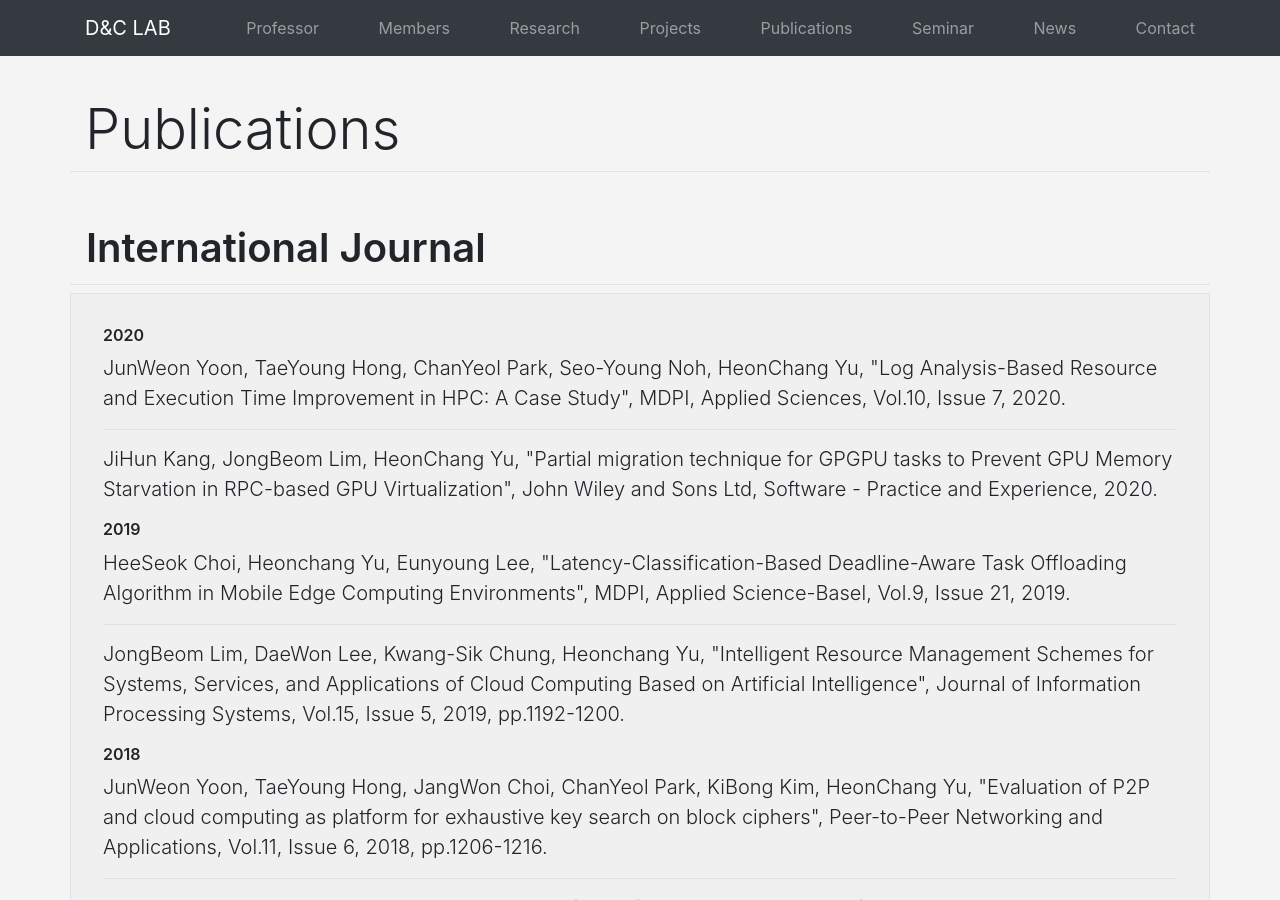
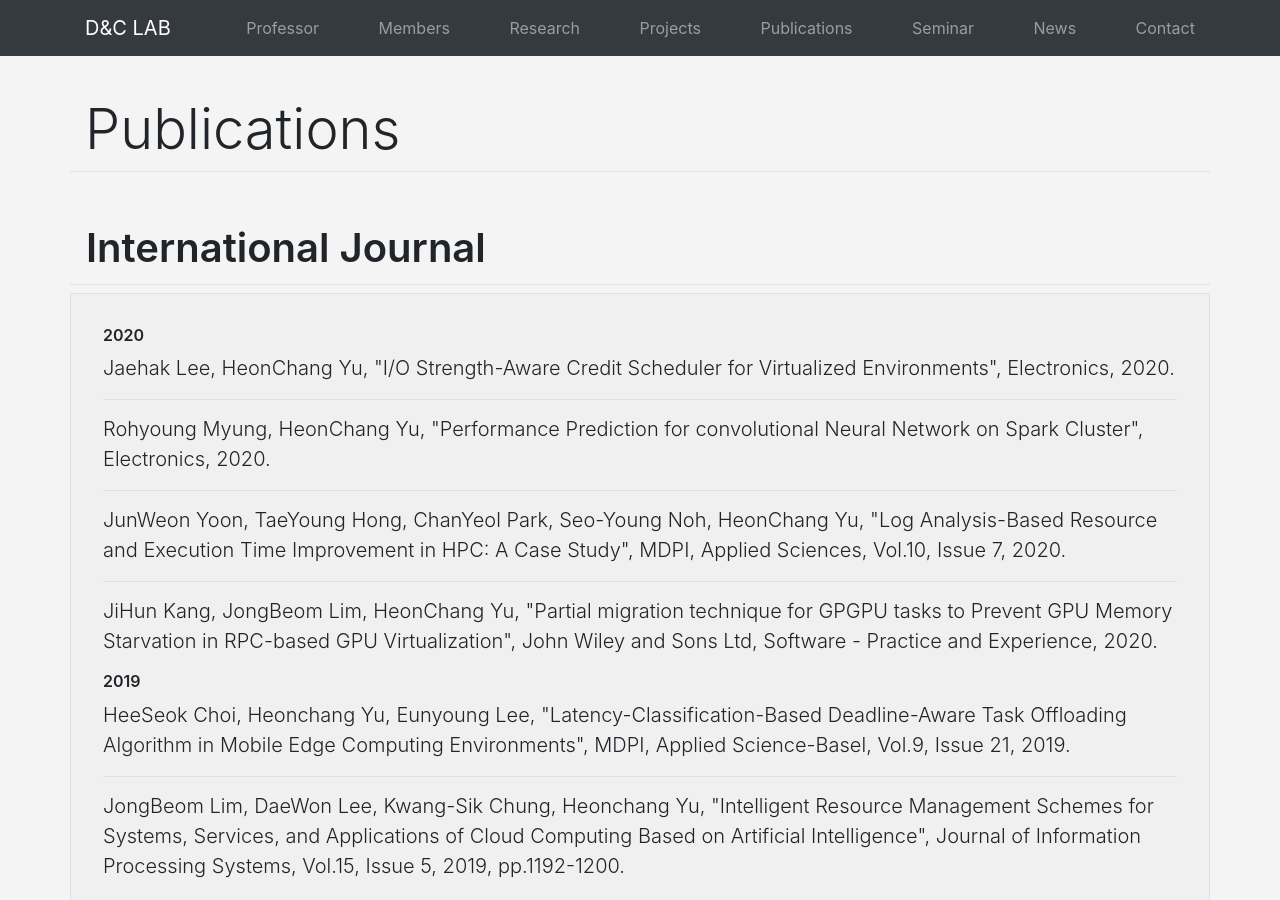
Before and after one commit to KU-Cloud/ku-cloud.github.io, a Jekyll site: the page built from publications.html, in a window 1280 px wide and 900 px high. Built offline with Jekyll 4.4.1, drawn with Linux system fonts in a browser that asks for light colours.

Commit message:
Update publications

```diff
--- a/_data/publications-ji.yaml
+++ b/_data/publications-ji.yaml
@@ -1673,6 +1673,36 @@
   {
     "author": [
       {
+        "given": "Jaehak",
+        "family": "Lee"
+      },
+      {
+        "given": "HeonChang",
+        "family": "Yu"
+      }
+    ],
+    "title": "I/O Strength-Aware Credit Scheduler for Virtualized Environments",
+    "container-title": "Electronics",
+    "ISSN": "2079-9292",
+    "DOI": "10.3390/electronics9122107",
+    "URL": "https://doi.org/10.3390/electronics9122107",
+    "type": "article-journal",
+    "citation-label": "lee2020io",
+    "id": "lee2020io",
+    "year-suffix": "io",
+    "issued": {
+      "date-parts": [
+        [
+          2020,
+          12,
+          10
+        ]
+      ]
+    }
+  },
+  {
+    "author": [
+      {
         "given": "Heui Seok",
         "family": "Lim"
       },
@@ -2227,6 +2257,36 @@
   {
     "author": [
       {
+        "given": "Rohyoung",
+        "family": "Myung"
+      },
+      {
+        "given": "HeonChang",
+        "family": "Yu"
+      }
+    ],
+    "title": "Performance Prediction for convolutional Neural Network on Spark Cluster",
+    "container-title": "Electronics",
+    "ISSN": "2079-9292",
+    "DOI": "10.3390/electronics9091340",
+    "URL": "https://doi.org/10.3390/electronics9091340",
+    "type": "article-journal",
+    "citation-label": "myung2020performance",
+    "id": "myung2020performance",
+    "year-suffix": "performance",
+    "issued": {
+      "date-parts": [
+        [
+          2020,
+          8,
+          19
+        ]
+      ]
+    }
+  },
+  {
+    "author": [
+      {
         "given": "JiSu",
         "family": "Park"
       },
```
Also changed, not shown: _publications/journal/international/lee2020io.bib (added, +11 -0 lines), _publications/journal/international/myung2020performance.bib (added, +11 -0 lines), package.json (line endings or trailing spaces).
